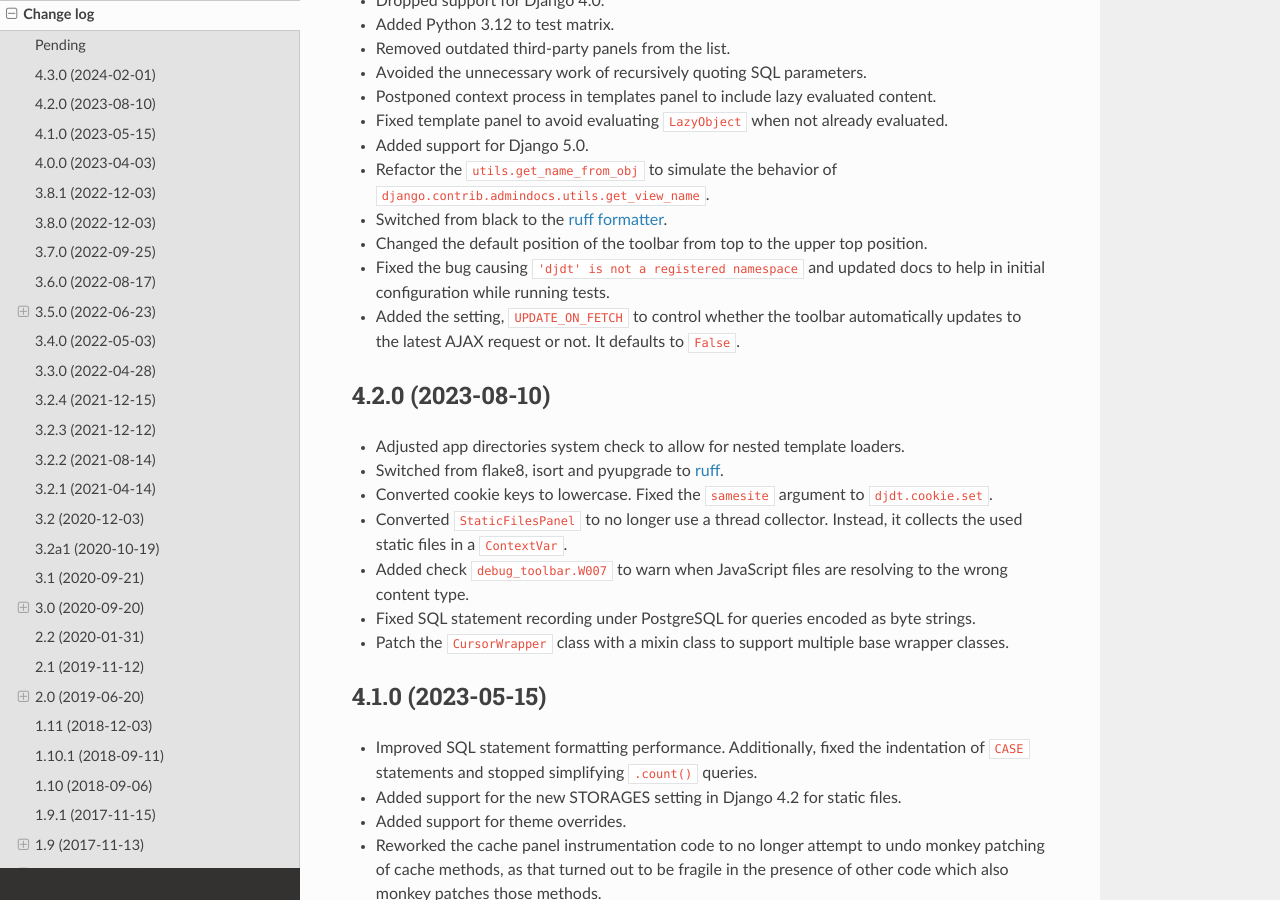
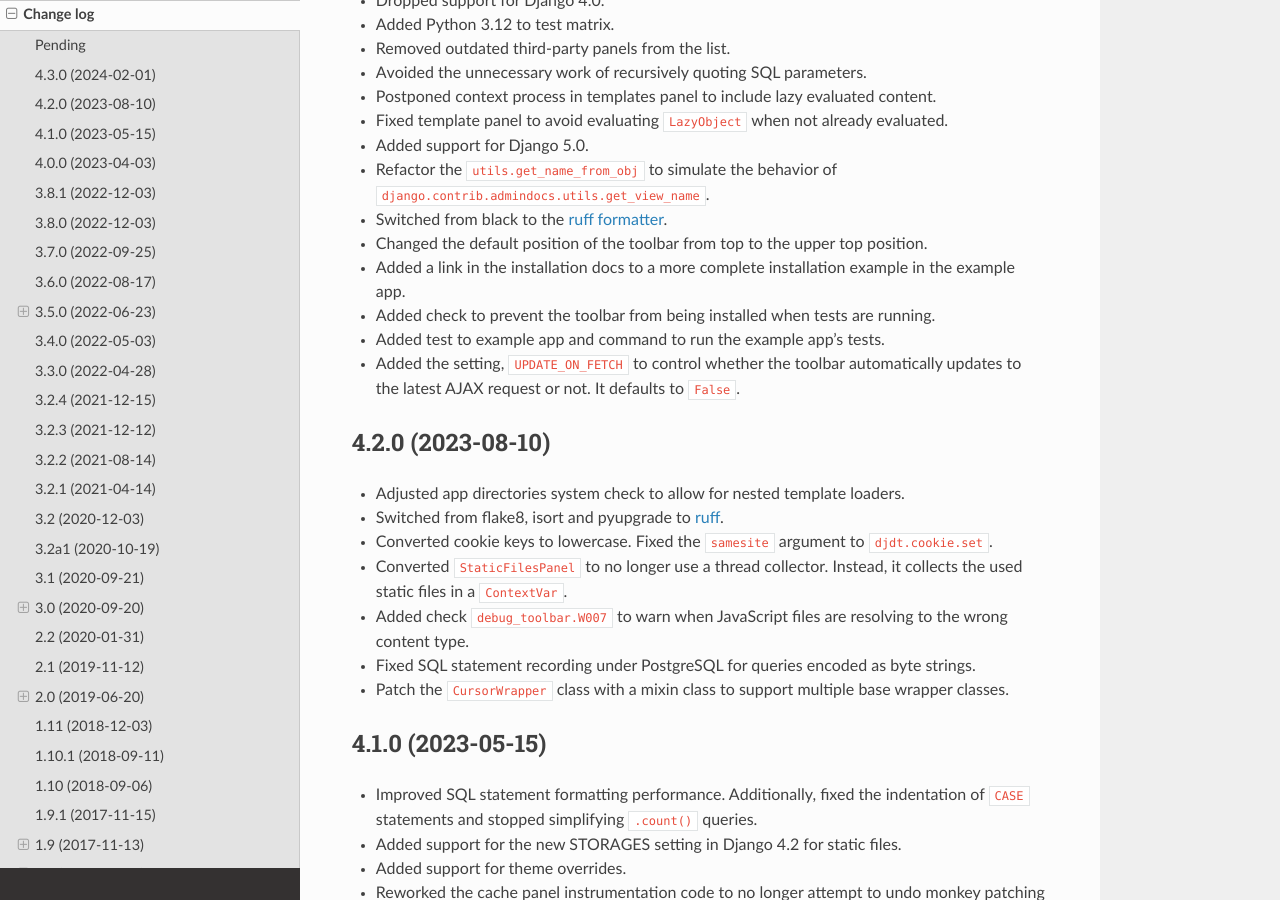
Before and after one commit to jazzband/django-debug-toolbar, a Sphinx documentation site: the page built from docs/changes.rst, in a window 1280 px wide and 900 px high, scrolled down 429 px. Built offline with Sphinx 7.4.7 and the Read the Docs theme 2.0.0, drawn with Linux system fonts in a browser that asks for light colours.

Commit message:
update installation files and remove patch from namespace check

```diff
--- a/docs/changes.rst
+++ b/docs/changes.rst
@@ -29,8 +29,11 @@
   <https://astral.sh/blog/the-ruff-formatter>`__.
 * Changed the default position of the toolbar from top to the upper top
   position.
-* Fixed the bug causing ``'djdt' is not a registered namespace`` and updated
-  docs to help in initial configuration while running tests.
+* Added a link in the installation docs to a more complete installation
+  example in the example app.
+* Added check to prevent the toolbar from being installed when tests
+  are running.
+* Added test to example app and command to run the example app's tests.
 * Added the setting, ``UPDATE_ON_FETCH`` to control whether the
   toolbar automatically updates to the latest AJAX request or not.
   It defaults to ``False``.
```
Also changed, not shown: docs/installation.rst (+5 -5 lines), 1 other file.
